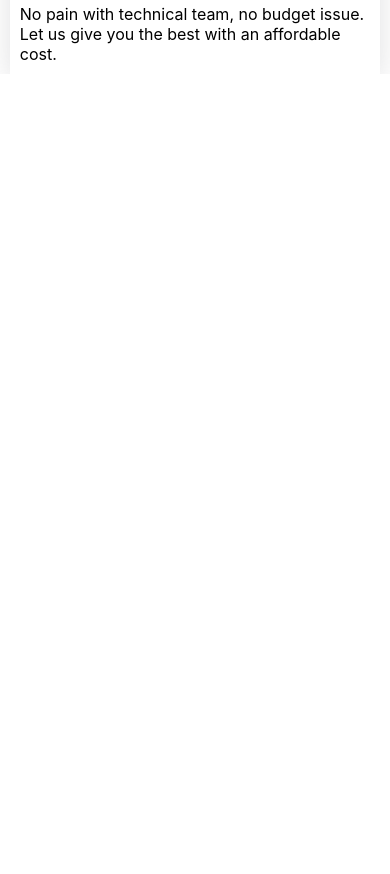
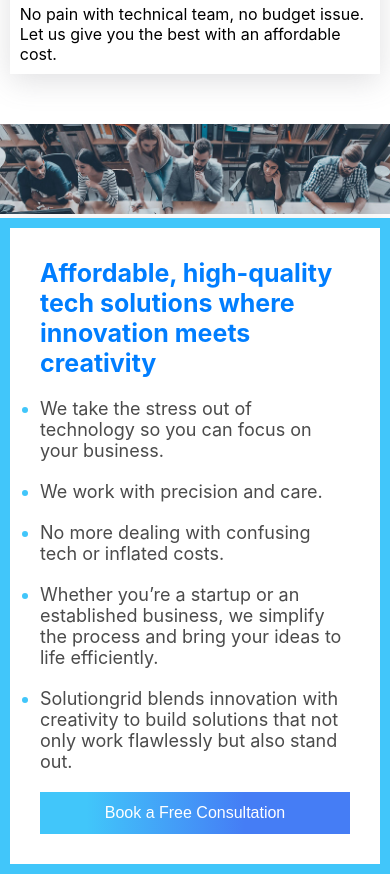
Before and after one commit to sazzadhossain1/solution-grid-new, a React (Create React App) app: page / in a window 390 px wide. Shown: the part 4240-5114 px from the top of the page. Before the commit the page ends 4314 px from the top, so only its background shows below. Built offline with nearby package versions, Linux system fonts and the light colour scheme.

Commit message:
third section responsive done

```diff
--- a/src/components/Home/Home.js
+++ b/src/components/Home/Home.js
@@ -31,8 +31,8 @@ const Home = () => {
       <Banner></Banner>
       <FirstSection></FirstSection>
       <SecondSection></SecondSection>
-      {/* <ThirdSection></ThirdSection>
-      <Portfolio></Portfolio>
+      <ThirdSection></ThirdSection>
+      {/* <Portfolio></Portfolio>
       <ForthSection></ForthSection> */}
       {/* <FifthSection></FifthSection> */}
     </div>
--- a/src/components/ThirdSection/ThirdSection.css
+++ b/src/components/ThirdSection/ThirdSection.css
@@ -119,7 +119,13 @@
   }
   .thirdSection_text_div {
     width: 50%;
-    margin-top: -450px;
+    margin-top: -425px;
+  }
+}
+@media screen and (max-width: 1400px) {
+  .thirdSection_text_div {
+    width: 50%;
+    margin-top: -400px;
   }
 }
 @media screen and (max-width: 1300px) {
@@ -129,6 +135,11 @@
   .thirdSection_text_div {
     width: 65%;
     margin-top: -400px;
+  }
+}
+@media screen and (max-width: 1200px) {
+  .thirdSection_text_div {
+    margin-top: -380px;
   }
 }
 @media screen and (max-width: 950px) {
```
